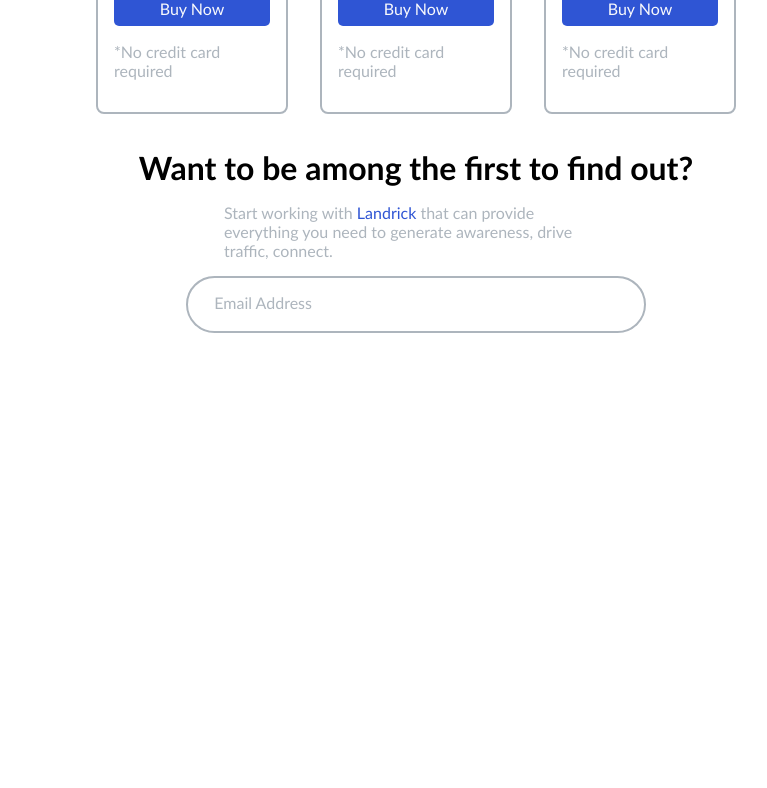
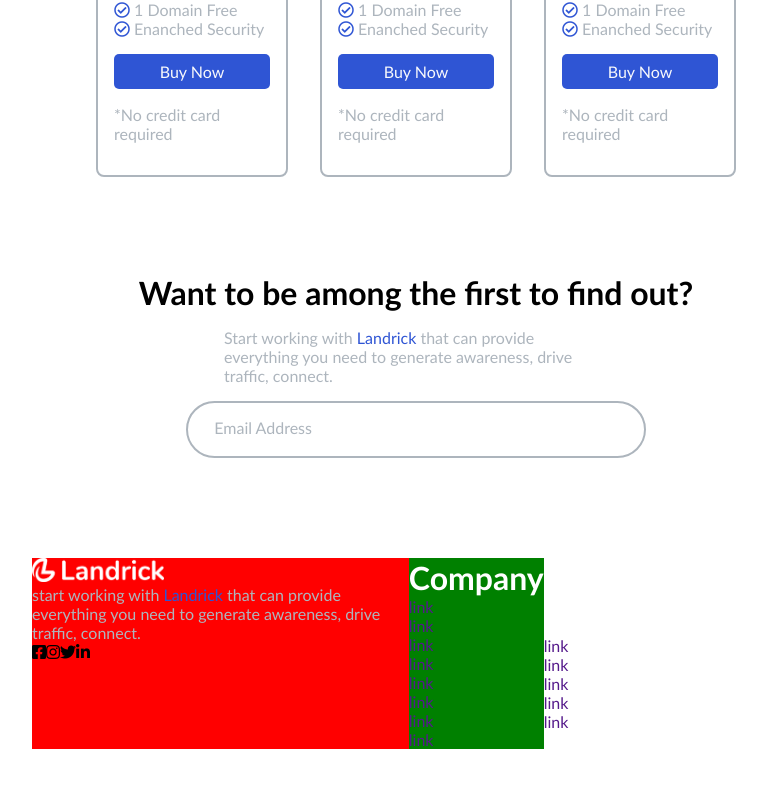
Before and after one commit to frame88/proj-html-vuejs, a Vue app: page / in a window 1280 px wide. Shown: the part 2469-3257 px from the top of the page, without its empty margins (224-991 px from the left). Before the commit the page ends 3042 px from the top, so only its background shows below. Built offline with nearby package versions, Linux system fonts and the light colour scheme; a web font is replaced by a local one.

Commit message:
footer start

```diff
--- a/src/App.vue
+++ b/src/App.vue
@@ -6,6 +6,8 @@
     <MainOne />
     <MainTwo />
     <MainTre />
+    <Footer />
+
   </div>
 </template>
 
@@ -16,6 +18,7 @@ import Loghi from "./components/Loghi.vue";
 import MainOne from './components/MainOne.vue';
 import MainTwo from './components/MainTwo.vue';
 import MainTre from "./components/MainTre.vue";
+import Footer from "./components/Footer.vue";
 
 export default {
   name: "App",
@@ -26,6 +29,7 @@ export default {
     MainOne,
     MainTwo,
     MainTre,
+    Footer,
   },
 };
 </script>
--- /dev/null
+++ b/src/components/Footer.vue
@@ -0,0 +1,114 @@
+<template>
+  <footer>
+      <div class="container-max">
+          <div class="container">
+              <div class="foot-sx">
+                  <div class="logo">
+                    <img src="../assets/img/logo-light.png" alt="">
+                  </div>
+                  <div class="sub">
+                    <span class="grigio">start working with <span class="light">Landrick</span> that can provide everything you need to generate awareness, drive traffic, connect.</span>
+                  </div>
+                  <div class="social">
+                      <i class="fab fa-facebook-square"></i>
+                      <i class="fab fa-instagram"></i>
+                      <i class="fab fa-twitter"></i>
+                      <i class="fab fa-linkedin-in"></i>
+                  </div>
+              </div>
+
+              <div class="foot-center-one">
+                  <h1>Company</h1>
+                  <ul>
+                      <li><a href="">link</a></li>
+                  </ul>
+                  <ul>
+                      <li><a href="">link</a></li>
+                  </ul>
+                  <ul>
+                      <li><a href="">link</a></li>
+                  </ul>
+                  <ul>
+                      <li><a href="">link</a></li>
+                  </ul>
+                  <ul>
+                      <li><a href="">link</a></li>
+                  </ul>
+                  <ul>
+                      <li><a href="">link</a></li>
+                  </ul>
+                  <ul>
+                      <li><a href="">link</a></li>
+                  </ul>
+                  <ul>
+                      <li><a href="">link</a></li>
+                  </ul>
+              </div>
+
+              <div class="foot-center-two">
+                  <h1>Usefull Links</h1>
+                  <ul>
+                    <ul>
+                      <li><a href="">link</a></li>
+                  </ul>
+                  <ul>
+                      <li><a href="">link</a></li>
+                  </ul>
+                  <ul>
+                      <li><a href="">link</a></li>
+                  </ul>
+                  <ul>
+                      <li><a href="">link</a></li>
+                  </ul>
+                  <ul>
+                      <li><a href="">link</a></li>
+                  </ul>
+
+                  </ul>
+              </div>
+
+              <div class="foot-dx">
+                  <h1>Newsletter</h1>
+              </div>
+          </div>
+      </div>
+  </footer>
+</template>
+
+<script>
+export default {
+
+}
+</script>
+
+<style lang="scss" scoped>
+@import "../assets/scss/partials/_variables.scss";
+
+.container {
+    justify-content: center;
+    margin-bottom: 60vh;
+    h1 {
+        color: $bianco-1;
+    }
+}
+
+.foot-sx, .foot-dx, .foot-center-one, .foot-center-two {
+    display: flex;
+    flex-direction: column;
+}
+
+.foot-sx {
+    background-color: red;
+    .logo {
+        width: 50%;
+        img {
+            width: 70%;
+        }
+    }
+}
+
+.foot-center-one {
+    background-color: green;
+}
+
+</style>
--- a/src/components/MainTre.vue
+++ b/src/components/MainTre.vue
@@ -147,7 +147,6 @@ export default {
 .container {
     justify-content: center;
     align-items: center;
-    height: 45vh;
 }
 
 // .centrale {                                                  HOVER !!!!!!!!!!!!!!!!!!!!!!!!!
@@ -231,6 +230,7 @@ export default {
     justify-content: center;
     flex-direction: column;
     align-items: center;
+    margin-bottom: 5em;
 
     .title, .sub {
         margin-bottom: 1em;
@@ -243,7 +243,6 @@ export default {
 
     .barra {
         width: 60%;
-        margin-bottom: 30vh;
         height: 30px;
         border-radius: 30px;
         border: 2px solid $grigio;
```
